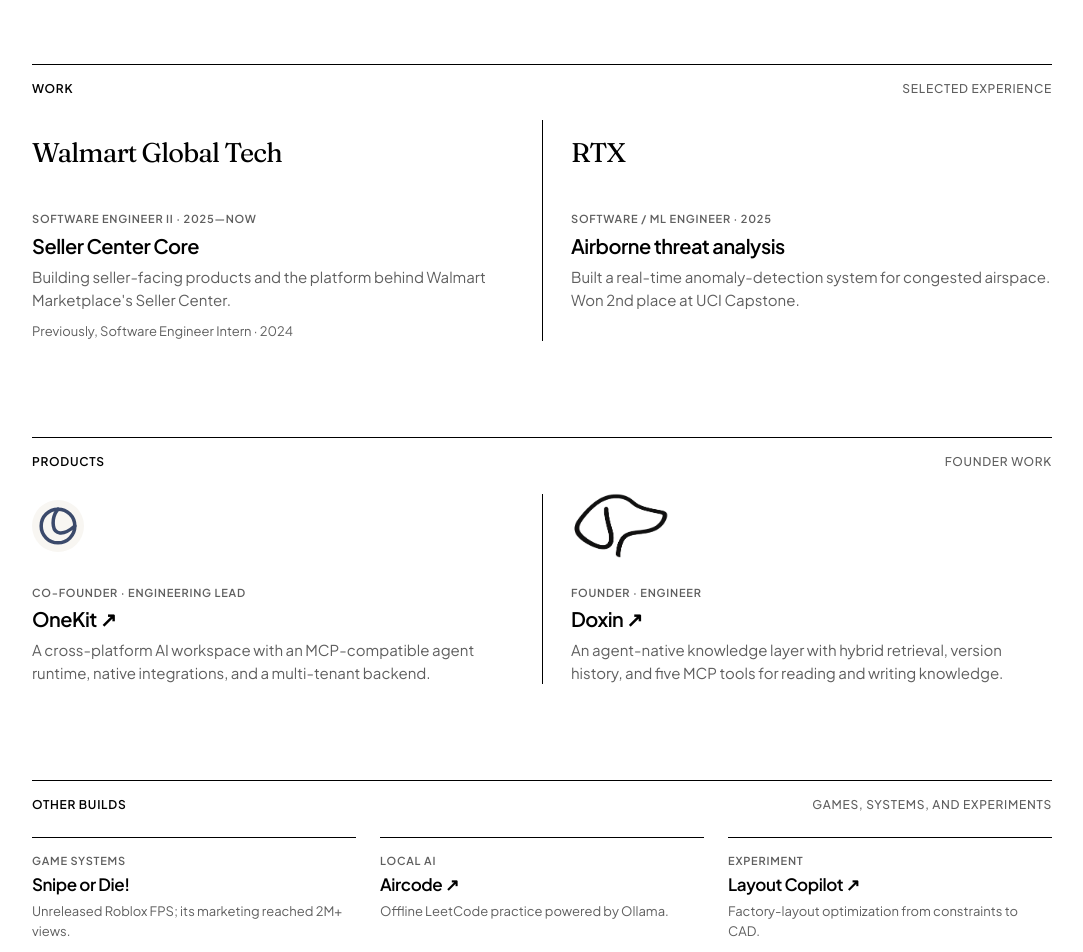
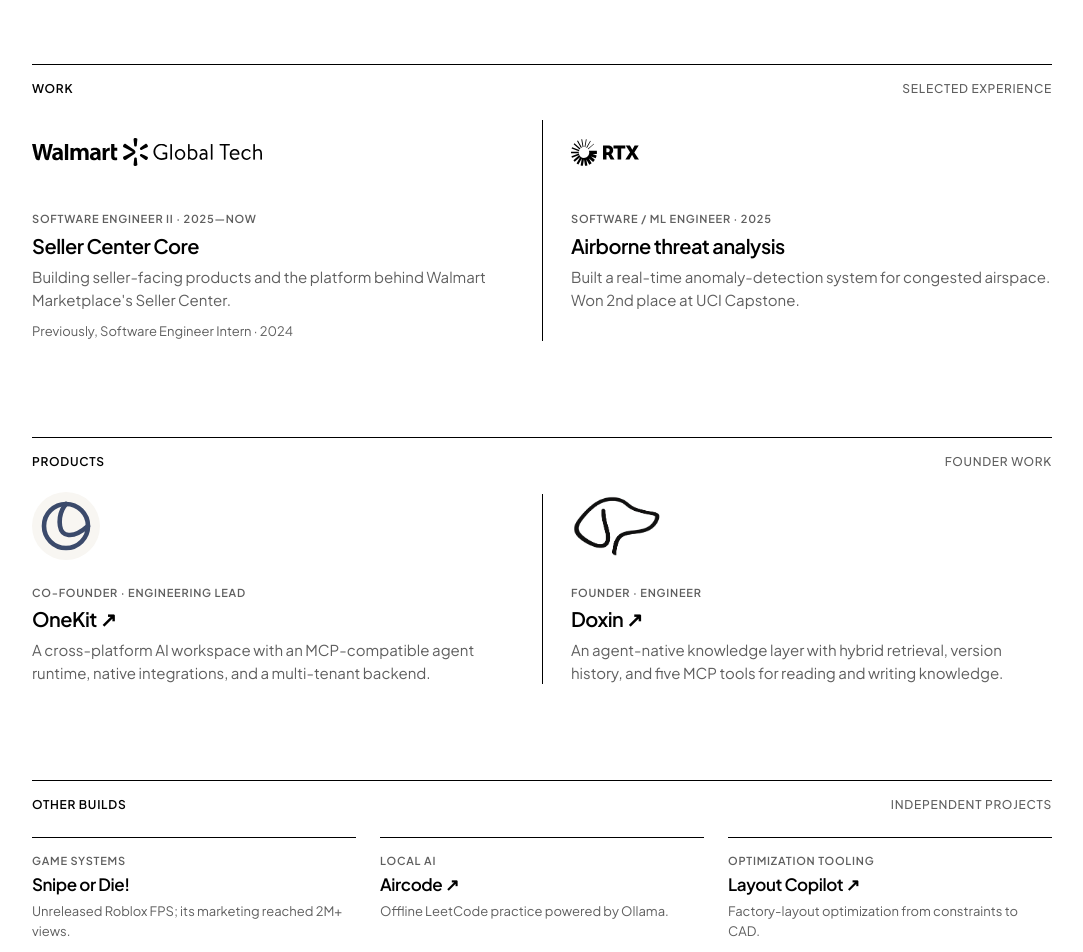
Before and after one commit to phesam/phesam.github.io, a Next.js app: page / in a window 1280 px wide. Shown: the part 620-1572 px from the top of the page, without its empty margins (98-1181 px from the left). Built offline with nearby package versions, Linux system fonts and the light colour scheme.

Commit message:
Use official work logos and strengthen project labels

```diff
--- a/app/globals.css
+++ b/app/globals.css
@@ -138,6 +138,7 @@ section:not(.hero) { margin-bottom: 96px; }
   border-left: 1px solid var(--line);
 }
 
+.work-logo,
 .product-mark {
   display: flex;
   align-items: center;
@@ -145,15 +146,9 @@ section:not(.hero) { margin-bottom: 96px; }
   margin-bottom: 26px;
 }
 
-.company-name {
-  min-height: 64px;
-  margin: 0 0 26px;
-  display: flex;
-  align-items: center;
-  font-family: 'Fraunces', Georgia, 'Times New Roman', serif;
-  font-size: 27px;
-  letter-spacing: -.035em;
-}
+.work-logo img { display: block; width: auto; height: auto; }
+.walmart-logo img { width: 230px; filter: brightness(0); }
+.rtx-logo img { width: 106px; }
 
 .card-copy { padding-top: 0; }
 
@@ -181,8 +176,8 @@ section:not(.hero) { margin-bottom: 96px; }
   object-fit: contain;
 }
 
-.one-kit-mark img { width: 52px; }
-.doxin-mark img { width: 98px; }
+.one-kit-mark img { width: 68px; }
+.doxin-mark img { width: 90px; }
 
 .small-grid {
   display: grid;
--- a/app/page.tsx
+++ b/app/page.tsx
@@ -43,7 +43,9 @@ export default function Home() {
         </div>
         <div className="work-grid">
           <article className="work-card">
-            <p className="company-name">Walmart Global Tech</p>
+            <div className="work-logo walmart-logo">
+              <img src="/walmart-global-tech-logo.svg" alt="Walmart Global Tech" />
+            </div>
             <div className="card-copy">
               <p className="meta">Software Engineer II · 2025—Now</p>
               <h3>Seller Center Core</h3>
@@ -56,7 +58,9 @@ export default function Home() {
           </article>
 
           <article className="work-card">
-            <p className="company-name">RTX</p>
+            <div className="work-logo rtx-logo">
+              <img src="/rtx-logo.svg" alt="RTX" />
+            </div>
             <div className="card-copy">
               <p className="meta">Software / ML Engineer · 2025</p>
               <h3>Airborne threat analysis</h3>
@@ -108,7 +112,7 @@ export default function Home() {
       <section>
         <div className="section-head">
           <h2>Other builds</h2>
-          <span>Games, systems, and experiments</span>
+          <span>Independent projects</span>
         </div>
         <div className="small-grid">
           <article>
@@ -122,7 +126,7 @@ export default function Home() {
             <p>Offline LeetCode practice powered by Ollama.</p>
           </a>
           <a href={links.layoutCopilot} target="_blank" rel="noreferrer">
-            <p className="meta">Experiment</p>
+            <p className="meta">Optimization tooling</p>
             <h3>Layout Copilot <Arrow /></h3>
             <p>Factory-layout optimization from constraints to CAD.</p>
           </a>
```
Also changed, not shown: public/rtx-logo.svg (added), public/walmart-global-tech-logo.svg (added).
